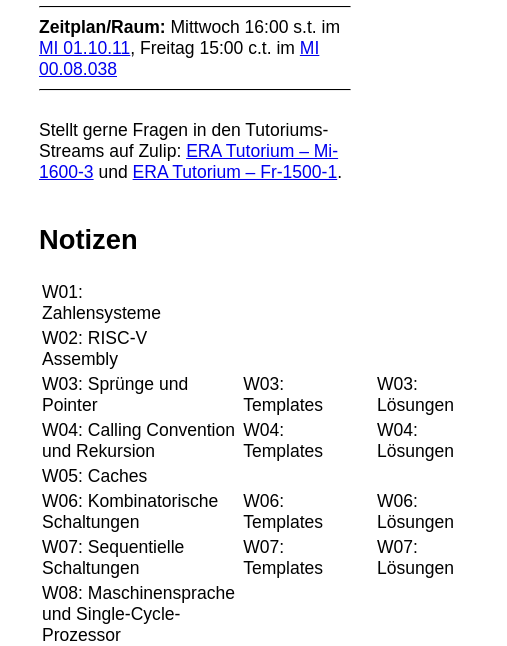
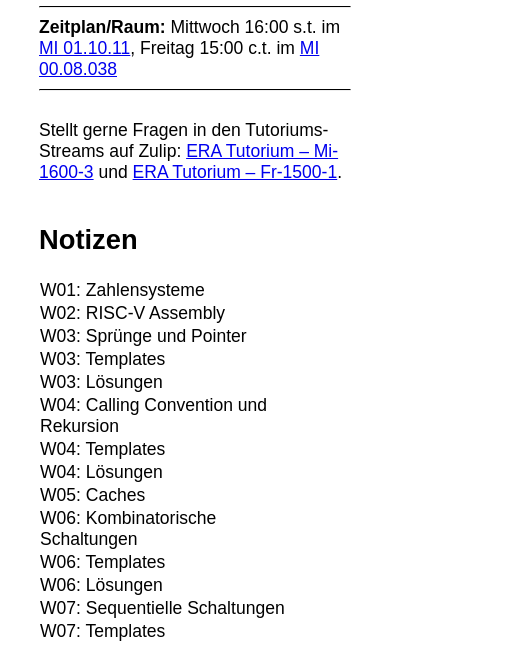
Before and after one commit to ladnik/tutorSite, a plain HTML site: page index.html in a window 390 px wide. Shown: the part 151-797 px from the top of the page, 507 px wide, since content can reach past the window. Drawn offline with Linux system fonts and the light colour scheme.

Commit message:
minor css update

```diff
--- a/css/elements.css
+++ b/css/elements.css
@@ -87,8 +87,9 @@ input:checked+.slider:before
   text-decoration: underline;
 }
 
-/* .link-container {
-} */
+.link-container table {
+      word-break: break-word;
+}
 
 /* styling for the links in the different sections */
 .link-container a {
--- a/css/styles.css
+++ b/css/styles.css
@@ -81,8 +81,15 @@ a {
 }
 
 /* styling for the main content table */
-th,
-td {
-  text-align: left;
-  white-space: normal; /* Allow text wrapping */
+@media (max-width: 450px) {
+  table,
+  tbody,
+  thead,
+  tr,
+  td,
+  th {
+    display: block;
+    text-align: left;
+    white-space: normal;
+  }
 }
```
Also changed, not shown: 1 other file.
